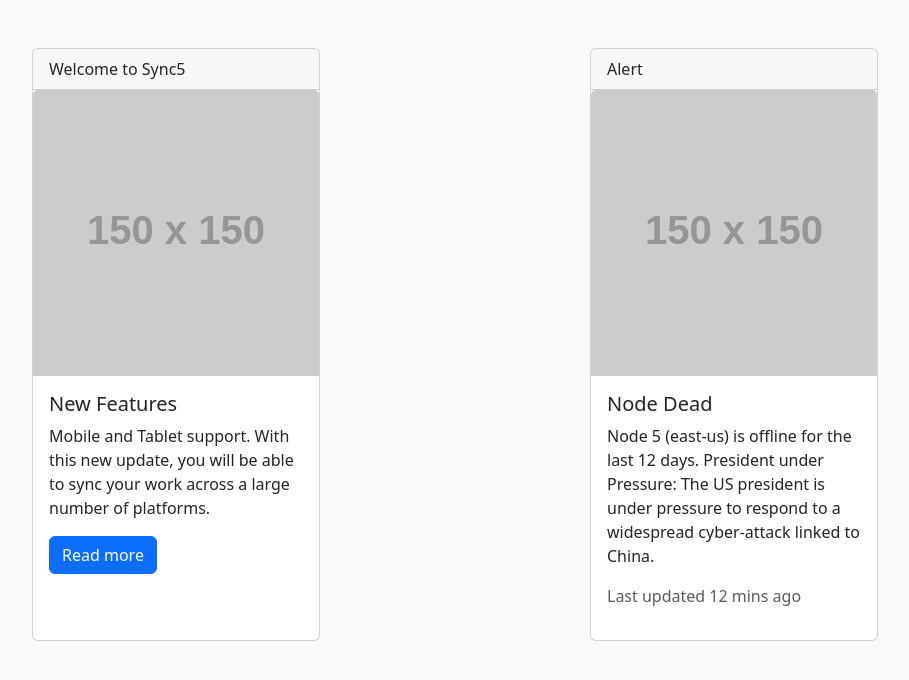
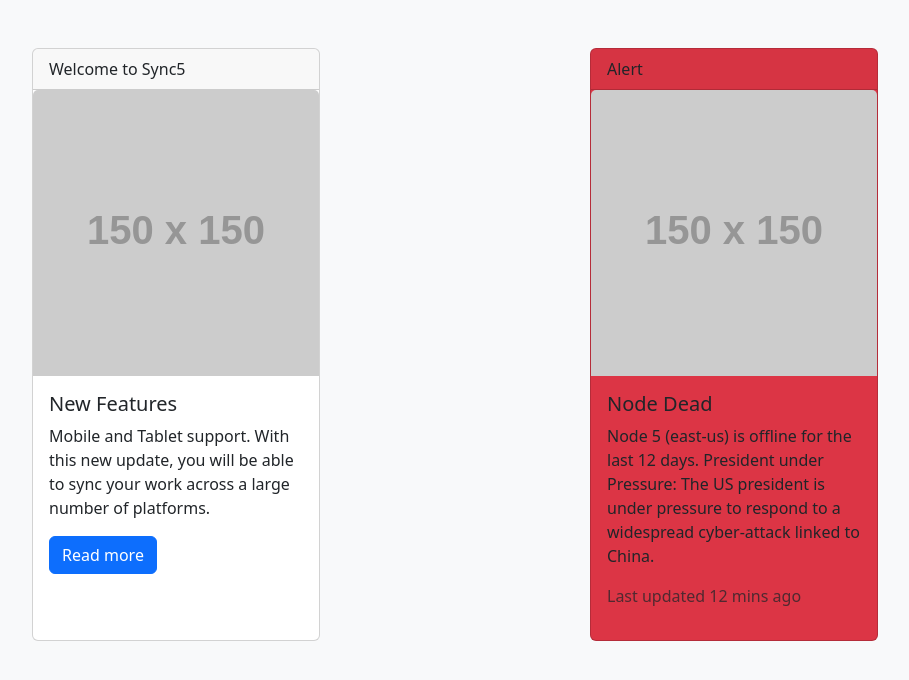
Before and after one commit to acciojob/bootstrap-card-shameem-ahmad7, a website: page main.html in a window 1280 px wide. Shown: the whole page, without its empty margins (185-1094 px from the left). Drawn offline with nearby package versions, Linux system fonts and the light colour scheme; placeholder pictures from the web are drawn by us.

Commit message:
created a submission

```diff
--- a/main.html
+++ b/main.html
@@ -27,7 +27,7 @@
         </div>
 
         <!-- Second Card -->
-        <div class="card bg-white" style="width: 18rem;">
+        <div class="card bg-danger" style="width: 18rem;">
             <div class="card-header">
                 Alert
             </div>
```
